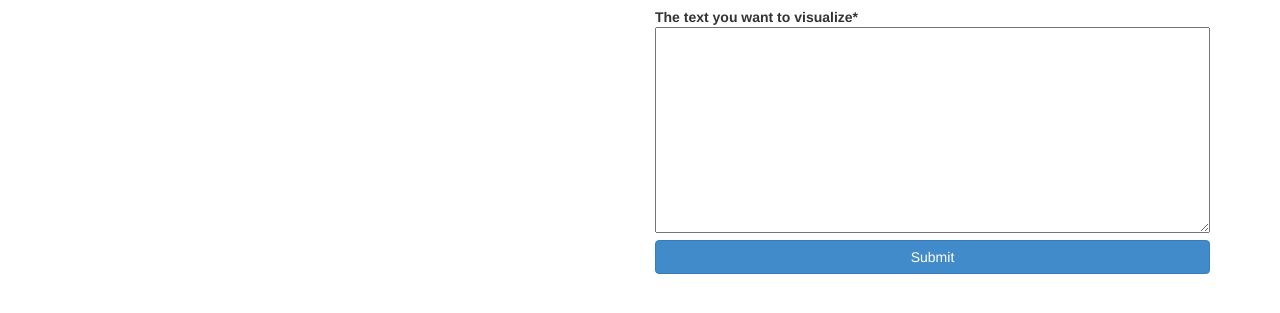
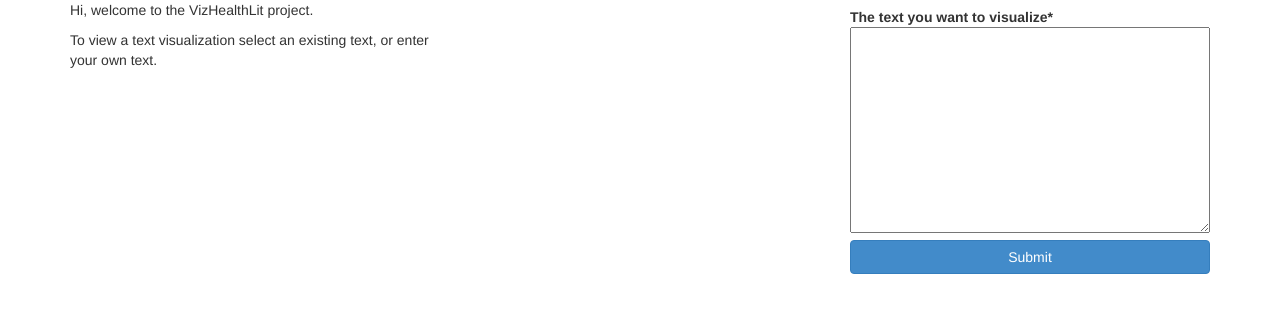
Before and after one commit to nickdotreid/vizhealthlit, a Django app: page / in a window 1280 px wide. Shown: the top 313 px of the page. Run offline with Django 3.2, Linux system fonts and the light colour scheme; data that the repository does not hold is empty; parts of the project's set-up code (start-up, migrations or seed data) failed here and were passed over; some libraries are stand-ins or nearby versions; some web fonts are replaced.

Commit message:
added some welcome text

```diff
--- a/vizform/templates/text.html
+++ b/vizform/templates/text.html
@@ -30,7 +30,11 @@
 {% block content %}
 <div id="upload-pane" class="pane upload-pane">
 	<div class="row">
-		<div class="col-sm-6">
+		<div class="col-sm-4">
+			<p>Hi, welcome to the VizHealthLit project.</p>
+			<p>To view a text visualization select an existing text, or enter your own text.</p>
+		</div>
+		<div class="col-sm-4">
 			<ul class="nav nav-pills nav-stacked">
 			{% for text in texts%}
 			<li>
@@ -40,7 +44,7 @@
 			{% endfor %}
 			</ul>
 		</div>
-		<div class="col-sm-6">
+		<div class="col-sm-4">
 			{% crispy form %}
 		</div>
 	</div>
```
